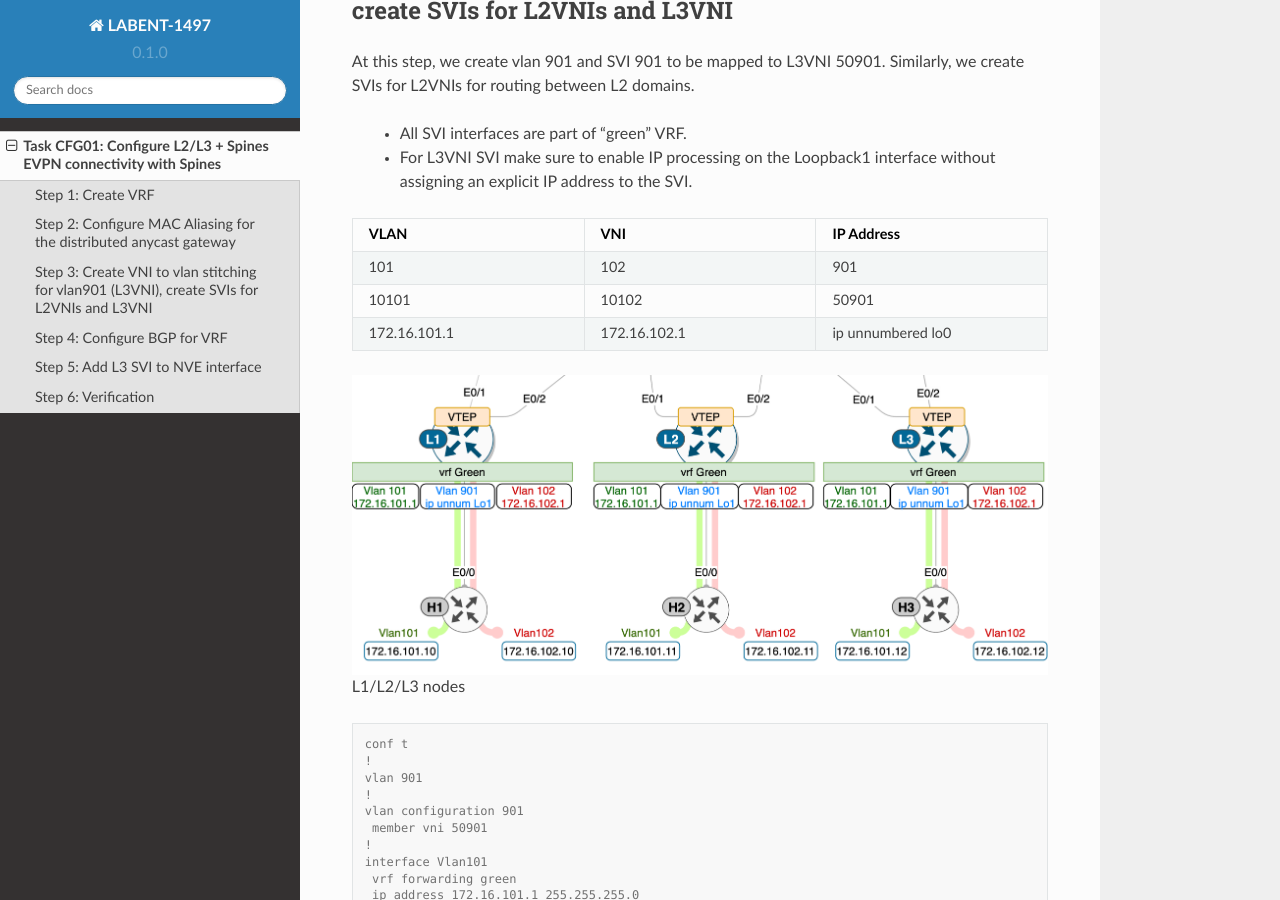
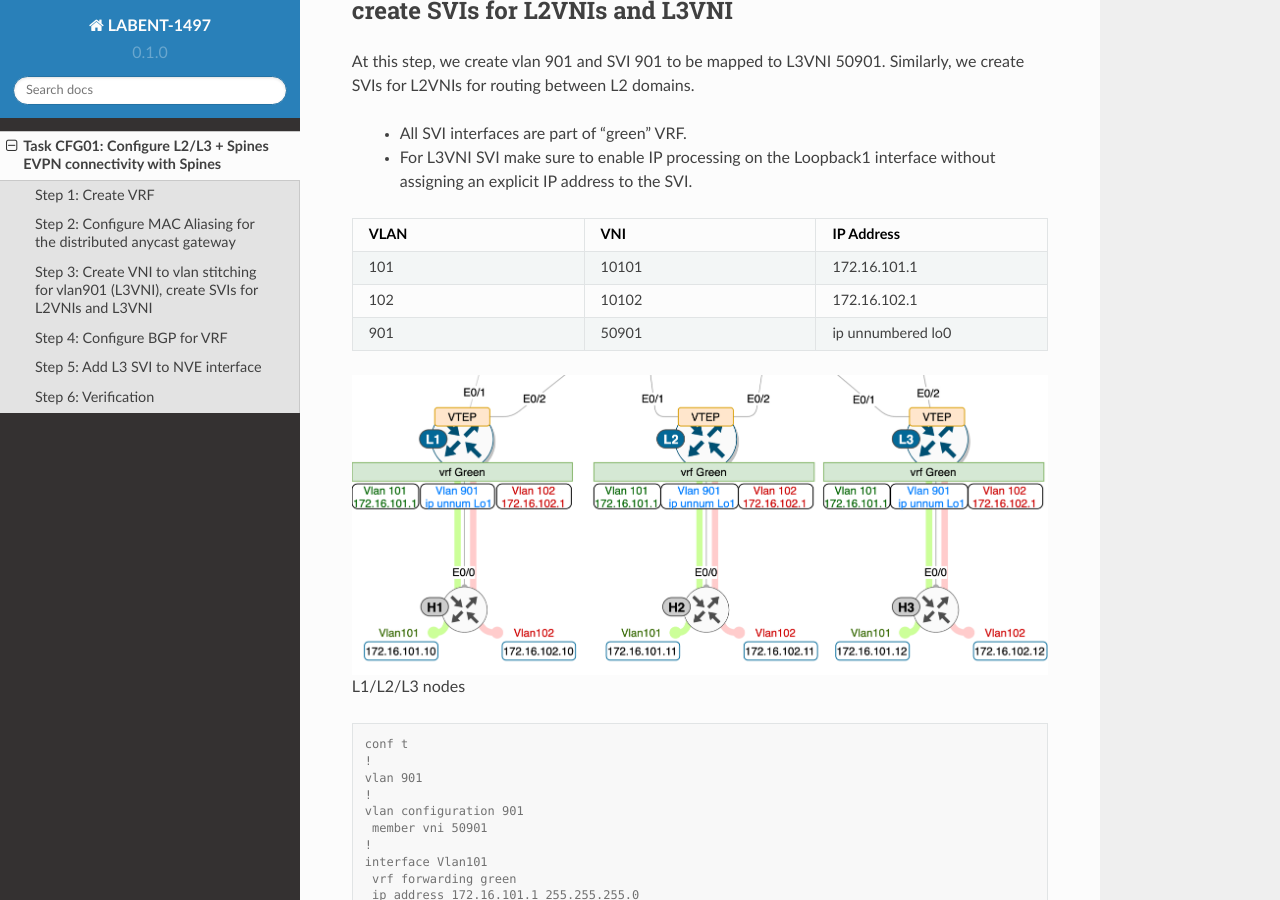
Before and after one commit to dvishchu/labent-1497, a Sphinx documentation site: the page built from docs/source/task_01.rst, in a window 1280 px wide and 900 px high, scrolled down 3452 px. Built offline with Sphinx 7.4.7 and the Read the Docs theme 2.0.0, drawn with Linux system fonts in a browser that asks for light colours; pages that are not in the unit, such as notebooks, are missing from menus.

Commit message:
Fixing table data in CFG01

```diff
--- a/docs/source/task_01.rst
+++ b/docs/source/task_01.rst
@@ -131,13 +131,13 @@ At this step, we create vlan 901 and SVI 901 to be mapped to L3VNI 50901. Simila
       - VNI
       - IP Address
     * - 101
-      - 102
-      - 901
-    * - 10101
+      - 10101
+      - 172.16.101.1
+    * - 102
       - 10102
+      - 172.16.102.1
+    * - 901
       - 50901
-    * - 172.16.101.1
-      - 172.16.102.1
       - ip unnumbered lo0
 
 .. image:: assets/cfg01_vni.png
```
